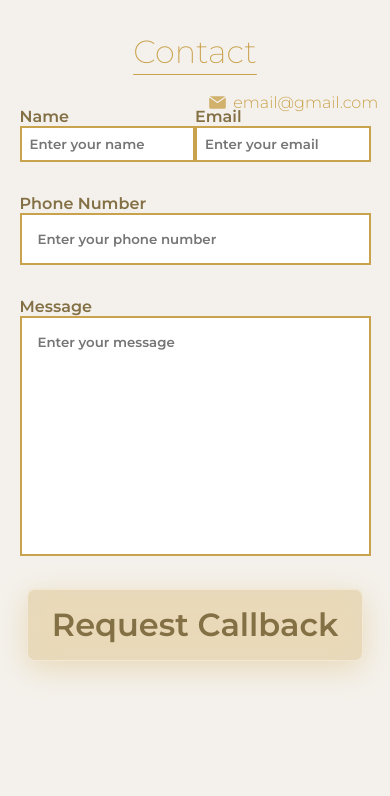
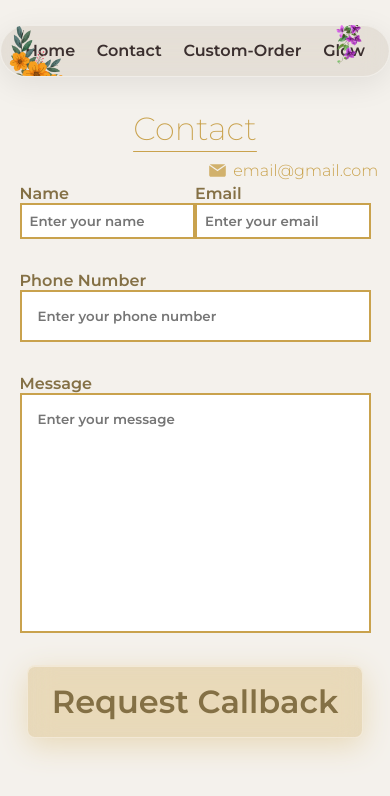
Before and after one commit to nikhil12458/pristineGlow, a React (Vite) app: page /contact in a window 390 px wide. Shown: the top 796 px of the page. Built offline with nearby package versions, Linux system fonts and the light colour scheme.

Commit message:
making nav responsive

```diff
--- a/src/components/navbar/Nav.jsx
+++ b/src/components/navbar/Nav.jsx
@@ -10,7 +10,6 @@ const Nav = () => {
       {navElem.map((item, idx) => {
         return <Link className='nav-items' key={idx} to={item === "Home" ? "/" : `/${item.toLowerCase()}`}>{item}</Link>
       })}
-
     </nav>
   )
 }
--- a/src/index.css
+++ b/src/index.css
@@ -785,7 +785,7 @@ body {
 
 @media (max-width: 599px) {
   .main nav.navbar {
-    display: none;
+    width: 100%;
   }
   .main .homePage .homeBanner img {
     min-height: 12rem;
--- a/src/index.scss
+++ b/src/index.scss
@@ -871,7 +871,7 @@ body {
 @media (max-width: 599px) {
   .main {
     nav.navbar {
-      display: none;
+      width: 100%;
     }
 
     .homePage {
```
Also changed, not shown: 1 other file (tests, documents, lock files or other folders).
